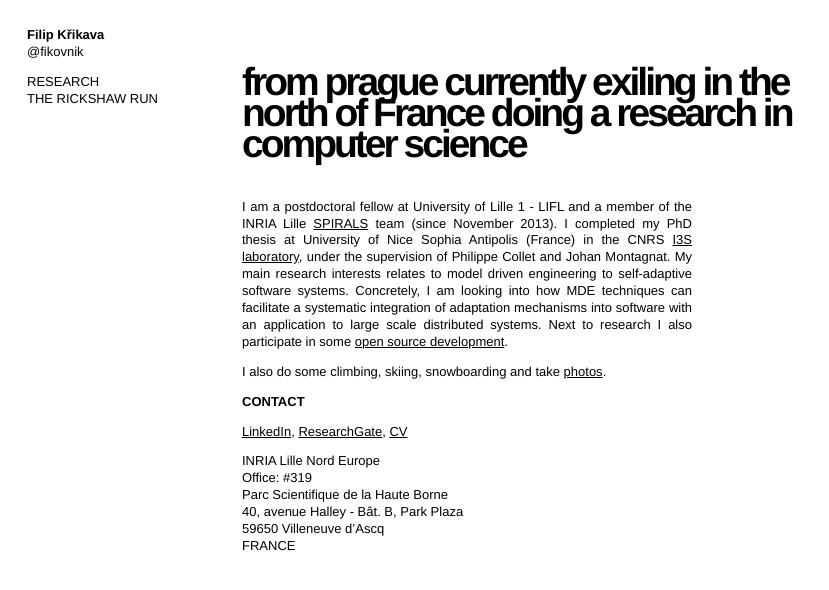
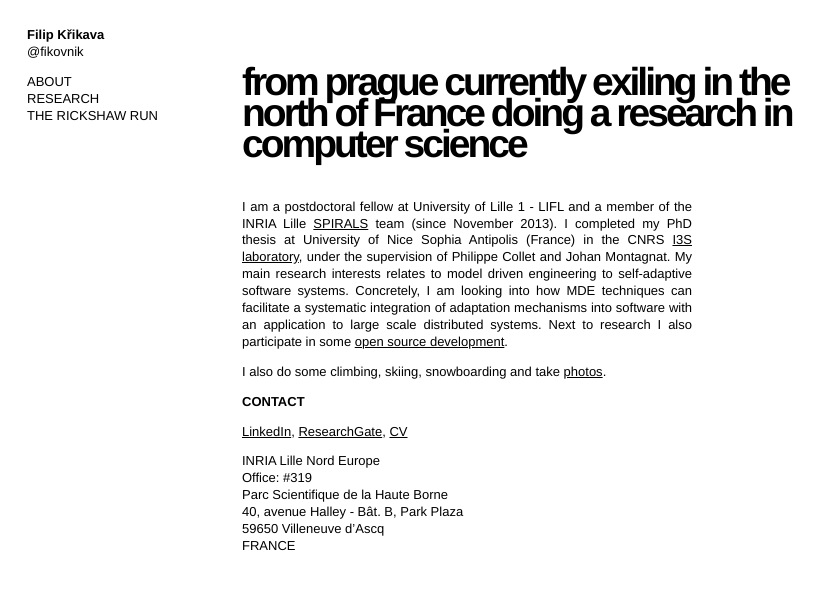
Before and after one commit to fikovnik/fikovnik.github.com, a Jekyll site: the page built from index.md, in a window 1280 px wide. Shown: the top 590 px of the page, without its empty margins (0-829 px from the left). Built offline with Jekyll 4.4.1, drawn with Linux system fonts in a browser that asks for light colours.

Commit message:
Added ABOUT

```diff
--- a/_layouts/default.html
+++ b/_layouts/default.html
@@ -22,6 +22,7 @@
 					</p>
 				</div>
 					<ul class='section' id='section_root'>
+							<li id='exhibit_about' class='exhibit_title'><a href='/'>ABOUT</a></li>
 						{% for exhibit in site.categories.exhibit %}
 							<li id='exhibit_{{exhibit.id}}' class='exhibit_title'><a href='{{exhibit.url}}'>{{exhibit.title | upcase}}</a></li>
 						{%  endfor %}
```
